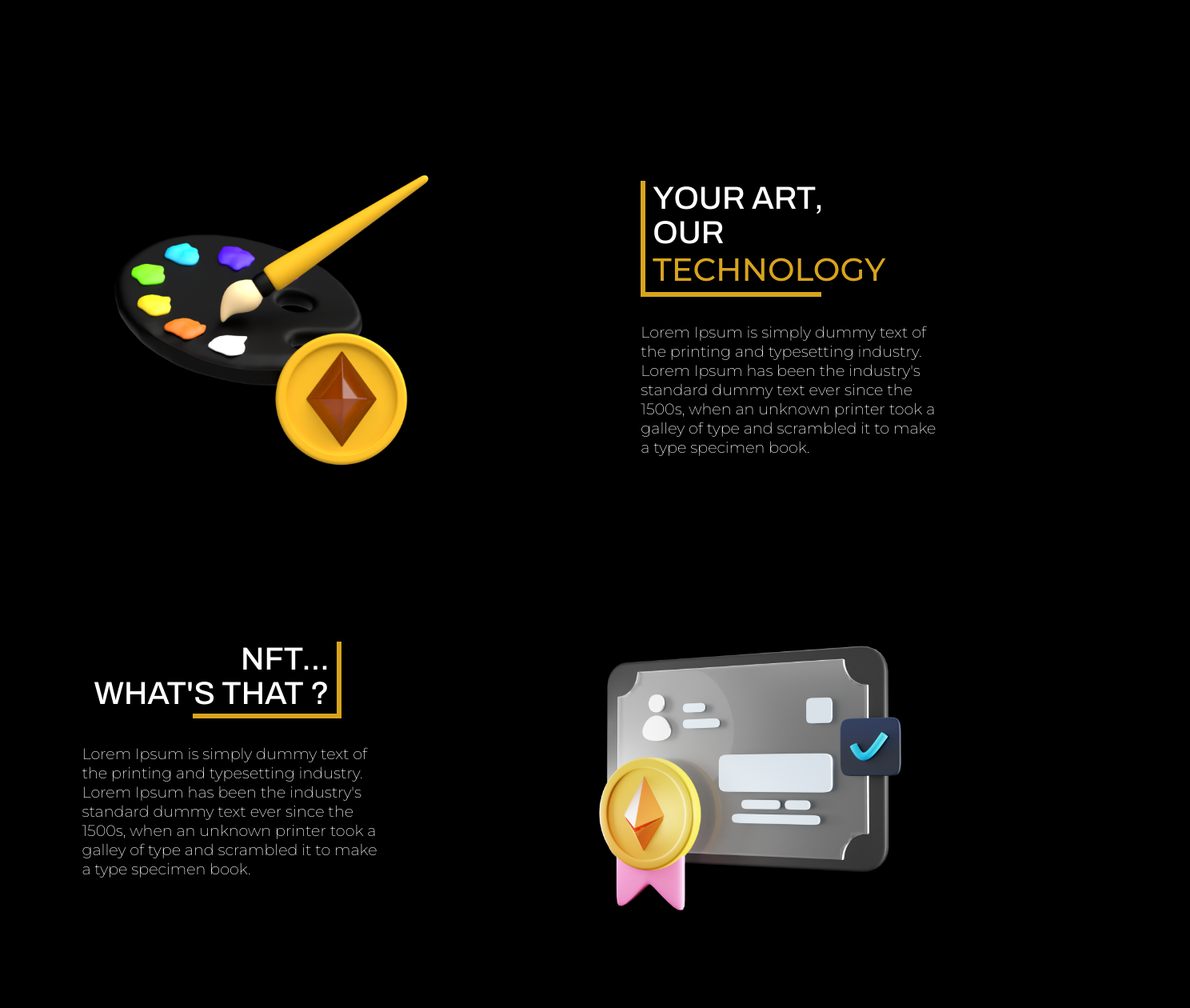
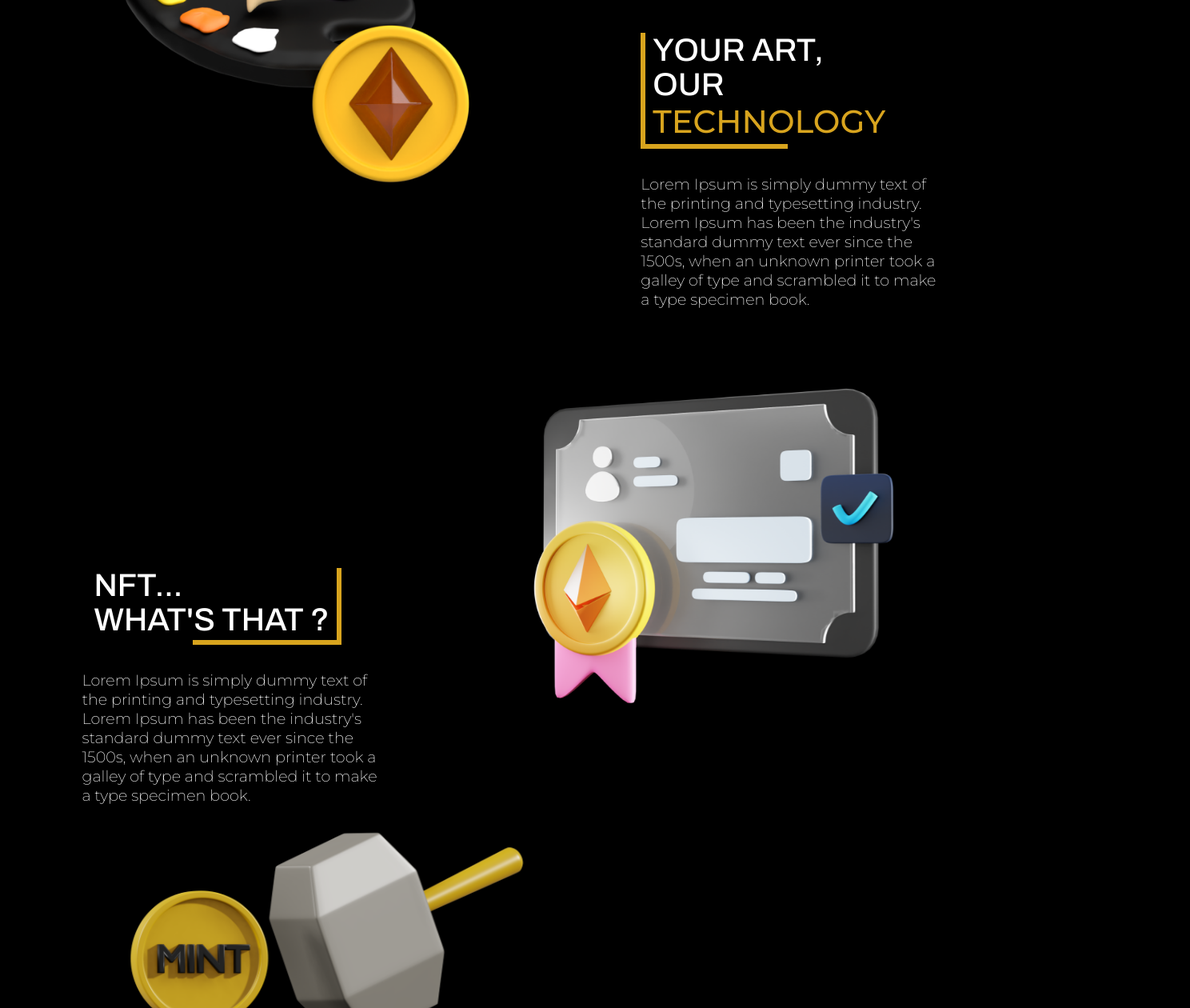
Before and after one commit to Drazeee/amanu_website, a React (Vite) app: page / in a window 1280 px wide. Shown: the part 1200-2460 px from the top of the page at 80% size, 1488 px wide, since content can reach past the window. Built offline with nearby package versions, Linux system fonts and the light colour scheme.

Commit message:
Footer component

```diff
--- a/package.json
+++ b/package.json
@@ -9,12 +9,15 @@
     "format": "prettier --write \"./**/*.{js,jsx,json}\""
   },
   "dependencies": {
+    "@fortawesome/fontawesome-free": "^6.0.0",
+    "font-awesome": "^4.7.0",
     "framer-motion": "^6.2.7",
     "prettier": "^2.5.1",
     "react": "^17.0.2",
     "react-dom": "^17.0.2",
     "react-helmet-async": "^1.2.3",
     "react-router-dom": "^6.2.1",
+    "react-scroll-parallax": "^3.0.4",
     "sass": "^1.49.8",
     "swiper": "^8.0.7"
   },
--- a/src/App.css
+++ b/src/App.css
@@ -75,48 +75,3 @@ span.underline::before {
     background: #D8A41E;
     z-index: -1;
 }
-
-span.color {
-    color: #D8A41E;
-}
-
-.title {
-    position: relative;
-    padding-left: 15px;
-    padding-bottom: 10px;
-    width: fit-content;
-}
-
-.title::before {
-    content: "";
-    position: absolute;
-    left: 0;
-    bottom: 0;
-    width: 6px;
-    height: 100%;
-    background: #D8A41E;
-}
-
-.title::after {
-    content: "";
-    position: absolute;
-    left: 0;
-    bottom: 0;
-    width: 60%;
-    height: 6px;
-    background: #D8A41E;
-}
-
-.title.left::after {
-    left: unset;
-    right: -15px;
-}
-
-.title.left::before {
-    left: unset;
-    right: -15px;
-}
-
-.title.left {
-    text-align: right;
-}
--- /dev/null
+++ b/src/components/Footer.jsx
@@ -0,0 +1,19 @@
+import React from "react";
+import "../scss/Footer.scss";
+
+import '@fortawesome/fontawesome-free/css/all.min.css';
+
+export default function Footer() {
+    return (
+        <footer>
+            <div className="safearea">
+                <p>Copyright© Amanu {new Date().getFullYear()}</p>
+                <div className="socials">
+                    <i class="fa-brands fa-linkedin-in"></i>
+                    <i class="fa-brands fa-twitter"></i>
+                    <i class="fa-brands fa-instagram"></i>
+                </div>
+            </div>
+        </footer>
+    );
+}
--- a/src/components/Header/Header.jsx
+++ b/src/components/Header/Header.jsx
@@ -3,7 +3,6 @@ import logo from "../../logo.svg";
 import Hamburger from "../Hamburger";
 import "./Header.scss";
 import { Link } from "react-router-dom";
-import { motion } from "framer-motion";
 
 export default function Header() {
   const [menuOpen, setMenuOpen] = React.useState(false);
--- /dev/null
+++ b/src/components/Section.jsx
@@ -0,0 +1,13 @@
+import React from "react";
+import "../scss/Section.scss";
+
+export default function Section({left, right}) {
+    return (
+        <div
+            className="safearea section"
+        >
+            {left}
+            {right}
+        </div>
+    );
+}
--- a/src/pages/Home.jsx
+++ b/src/pages/Home.jsx
@@ -3,12 +3,12 @@ import { Helmet, HelmetProvider } from "react-helmet-async";
 import Header from "../components/Header/Header";
 import BrandSwiper from "../components/BrandSwiper";
 import Head from "../components/Head";
-import StickySection from "../components/StickySection";
-import CryptoArt from "../images/cryptocurrency-art.png";
-import EthCoin from "../images/ethereum-coin.png";
 import { motion } from "framer-motion";
 import Separator from "../components/Separator";
-import Partners from "../components/Partners";
+import Section from "../components/Section";
+import Footer from "../components/Footer";
+
+import { Parallax, ParallaxProvider } from "react-scroll-parallax";
 
 import GradientBg from "../assets/backgrounds/grandient-bg.svg";
 import NftFrameArt from "../images/nft-frame-art.png";
@@ -21,13 +21,15 @@ import "../scss/Content.scss";
 export default function Home() {
     const transition = { duration: 0.6, ease: [0.43, 0.13, 0.23, 0.96] };
     return (
+        <ParallaxProvider>
             <motion.div exit={{ opacity: 0 }} transition={transition}>
                 <HelmetProvider>
                     <div>
                         {/* SEO and metadata */}
                         <Helmet prioritizeSeoTags>
                             <title>
-                            Amanu - Make people buy your physical art using NFT
+                                Amanu - Make people buy your physical art using
+                                NFT
                             </title>
                             <meta
                                 name="title"
@@ -53,43 +55,100 @@ export default function Home() {
                             className="noselect"
                         />
                         <Header />
-                    <div className="safearea" style={{display: "flex", justifyContent: "space-between", alignItems: "center"}}>
-                        <h1 style={{fontSize: "6.5rem", fontWeight: "600"}}>
+                        <Section
+                            left={
+                                <h1>
                                     WE LINK
-                            <br />YOUR <span className="underline">ART</span>
-                            <br />WITH THE
-                            <br /> <span className="underline">METAVERSE</span>
+                                    <br />
+                                    YOUR <span className="underline">ART</span>
+                                    <br />
+                                    WITH THE
+                                    <br />{" "}
+                                    <span className="underline">METAVERSE</span>
                                 </h1>
-                        <img src={NftFrameArt} alt="" />
+                            }
+                            right={<Parallax speed={-10}><img src={NftFrameArt}></img></Parallax>}
+                        />
+                        <Separator height="10vh" />
+                        <BrandSwiper />
+                        <Separator height="10vh" />
+                        <Section
+                            left={
+                                <Parallax speed={20}>
+                                    <img src={ArtTech}></img>
+                                </Parallax>
+                            }
+                            right={
+                                <div className="subtitle">
+                                    <h2 className="title">
+                                        Your art,
+                                        <br />
+                                        Our{" "}
+                                        <div className="color">
+                                            technology
                                         </div>
-                    <Separator height="15vh" />
-                    <BrandSwiper />
-                    <Separator height="15vh" />
-                    <div className="safearea" style={{display: "flex", justifyContent: "space-between", alignItems: "center"}}>
-                        <img src={ArtTech} alt="" style={{maxWidth: "45%", width: "750px"}} />
-                        <div style={{width: "35%"}}>
-                            <h2 style={{fontWeight: "500", textTransform: "uppercase", fontSize: "2.5rem"}} className="title">Your art,<br />Our <span className="color">technology</span></h2>
-                            <p style={{marginTop: "4vh", fontSize: "1.2rem", fontWeight: "200"}}>Lorem Ipsum is simply dummy text of the printing and typesetting industry. Lorem Ipsum has been the industry's standard dummy text ever since the 1500s, when an unknown printer took a galley of type and scrambled it to make a type specimen book.</p>
+                                    </h2>
+                                    <p>
+                                        Lorem Ipsum is simply dummy text of the
+                                        printing and typesetting industry. Lorem
+                                        Ipsum has been the industry's standard
+                                        dummy text ever since the 1500s, when an
+                                        unknown printer took a galley of type
+                                        and scrambled it to make a type specimen
+                                        book.
+                                    </p>
                                 </div>
+                            }
+                        ></Section>
+                        <Separator height="10vh" />
+                        <Section
+                            left={
+                                <div className="subtitle">
+                                    <h2 className="title left">
+                                        NFT...
+                                        <br />
+                                        What's that ?
+                                    </h2>
+                                    <p>
+                                        Lorem Ipsum is simply dummy text of the
+                                        printing and typesetting industry. Lorem
+                                        Ipsum has been the industry's standard
+                                        dummy text ever since the 1500s, when an
+                                        unknown printer took a galley of type
+                                        and scrambled it to make a type specimen
+                                        book.
+                                    </p>
                                 </div>
+                            }
+                            right={<Parallax speed={20}><img src={NftCertificate}></img></Parallax>}
+                        />
                         <Separator height="10vh" />
-                    <div className="safearea" style={{display: "flex", justifyContent: "space-between", alignItems: "center"}}>
-                        <div style={{width: "35%"}}>
-                            <h2 style={{fontWeight: "500", textTransform: "uppercase", fontSize: "2.5rem"}} className="title left">NFT...<br />What's that ?</h2>
-                            <p style={{marginTop: "4vh", fontSize: "1.2rem", fontWeight: "200"}}>Lorem Ipsum is simply dummy text of the printing and typesetting industry. Lorem Ipsum has been the industry's standard dummy text ever since the 1500s, when an unknown printer took a galley of type and scrambled it to make a type specimen book.</p>
+                        <Section
+                            left={<Parallax speed={20}><img src={Mint}></img></Parallax>}
+                            right={
+                                <div className="subtitle">
+                                    <h2 className="title">
+                                        FROM PHYSIcal
+                                        <br />
+                                        TO{" "}
+                                        <div className="color">DIGITAL</div>
+                                    </h2>
+                                    <p>
+                                        Lorem Ipsum is simply dummy text of the
+                                        printing and typesetting industry. Lorem
+                                        Ipsum has been the industry's standard
+                                        dummy text ever since the 1500s, when an
+                                        unknown printer took a galley of type
+                                        and scrambled it to make a type specimen
+                                        book.
+                                    </p>
                                 </div>
-                        <img src={NftCertificate} alt="" style={{maxWidth: "45%", width: "750px"}} />
-                    </div>
-                    <Separator height="10vh" />
-                    <div className="safearea" style={{display: "flex", justifyContent: "space-between", alignItems: "center"}}>
-                        <img src={Mint} alt="" style={{maxWidth: "45%", width: "650px"}} />
-                        <div style={{width: "35%"}}>
-                            <h2 style={{fontWeight: "500", textTransform: "uppercase", fontSize: "2.5rem"}} className="title">FROM PHYSIcal<br />TO <span className="color">DIGITAL</span></h2>
-                            <p style={{marginTop: "4vh", fontSize: "1.2rem", fontWeight: "200"}}>Lorem Ipsum is simply dummy text of the printing and typesetting industry. Lorem Ipsum has been the industry's standard dummy text ever since the 1500s, when an unknown printer took a galley of type and scrambled it to make a type specimen book.</p>
-                        </div>
-                    </div>
+                            }
+                        />
+                        <Footer />
                     </div>
                 </HelmetProvider>
             </motion.div>
+        </ParallaxProvider>
     );
 }
--- /dev/null
+++ b/src/scss/Footer.scss
@@ -0,0 +1,30 @@
+footer {
+    background: #d8a41e;
+    height: 100px;
+    width: 100%;
+    display: flex;
+    align-items: center;
+
+    p {
+        color: #000;
+        font-weight: 500;
+        font-size: 90%;
+    }
+
+    > div {
+        display: flex;
+        justify-content: space-between;
+        align-items: center;
+        width: 100%;
+    }
+
+    i {
+        color: #000;
+        font-size: 1.4rem;
+    }
+
+    .socials {
+        display: flex;
+        gap: 20px;
+    }
+}
--- /dev/null
+++ b/src/scss/Section.scss
@@ -0,0 +1,94 @@
+.section {
+    display: flex;
+    justify-content: space-between;
+    align-items: center;
+
+    h1 {
+        font-size: 5.5vw;
+        font-weight: 600;
+    }
+
+    img {
+        max-width: 45vw;
+        width: 750px;
+    }
+
+    .subtitle {
+        width: 35%;
+    }
+
+    .title {
+        position: relative;
+        padding-left: 15px;
+        padding-bottom: 10px;
+        width: fit-content;
+        font-weight: 500;
+        text-transform: uppercase;
+        font-size: 2.5rem;
+
+        &::before {
+            content: "";
+            position: absolute;
+            left: 0;
+            bottom: 0;
+            width: 6px;
+            height: 100%;
+            background: #d8a41e;
+        }
+
+        &::after {
+            content: "";
+            position: absolute;
+            left: 0;
+            bottom: 0;
+            width: 60%;
+            height: 6px;
+            background: #d8a41e;
+        }
+
+        &.left::after {
+            left: unset;
+            right: -15px;
+        }
+
+        &.left::before {
+            left: unset;
+            right: -15px;
+        }
+
+        .color {
+            position: relative;
+            transform: scale(1);
+            transition: all .4s ease-in-out;
+            color: #D8A41E;
+        }
+
+        &:hover .color {
+            transform: scale(1.1) translateX(5%);
+        }
+    }
+
+    p {
+        margin-top: 4vh;
+        font-size: 1.2rem;
+        font-weight: 200;
+    }
+
+    @media screen and (max-width: 1000px) {
+        h1 {
+            font-size: 3.5rem;
+        }
+
+        img {
+            max-width: 80vw;
+            width: 500px;
+        }
+
+        .subtitle {
+            width: 75%;
+        }
+
+        flex-direction: column;
+        gap: 10vw;
+    }
+}
```
Lines whose indentation alone changed are shown as unchanged.
